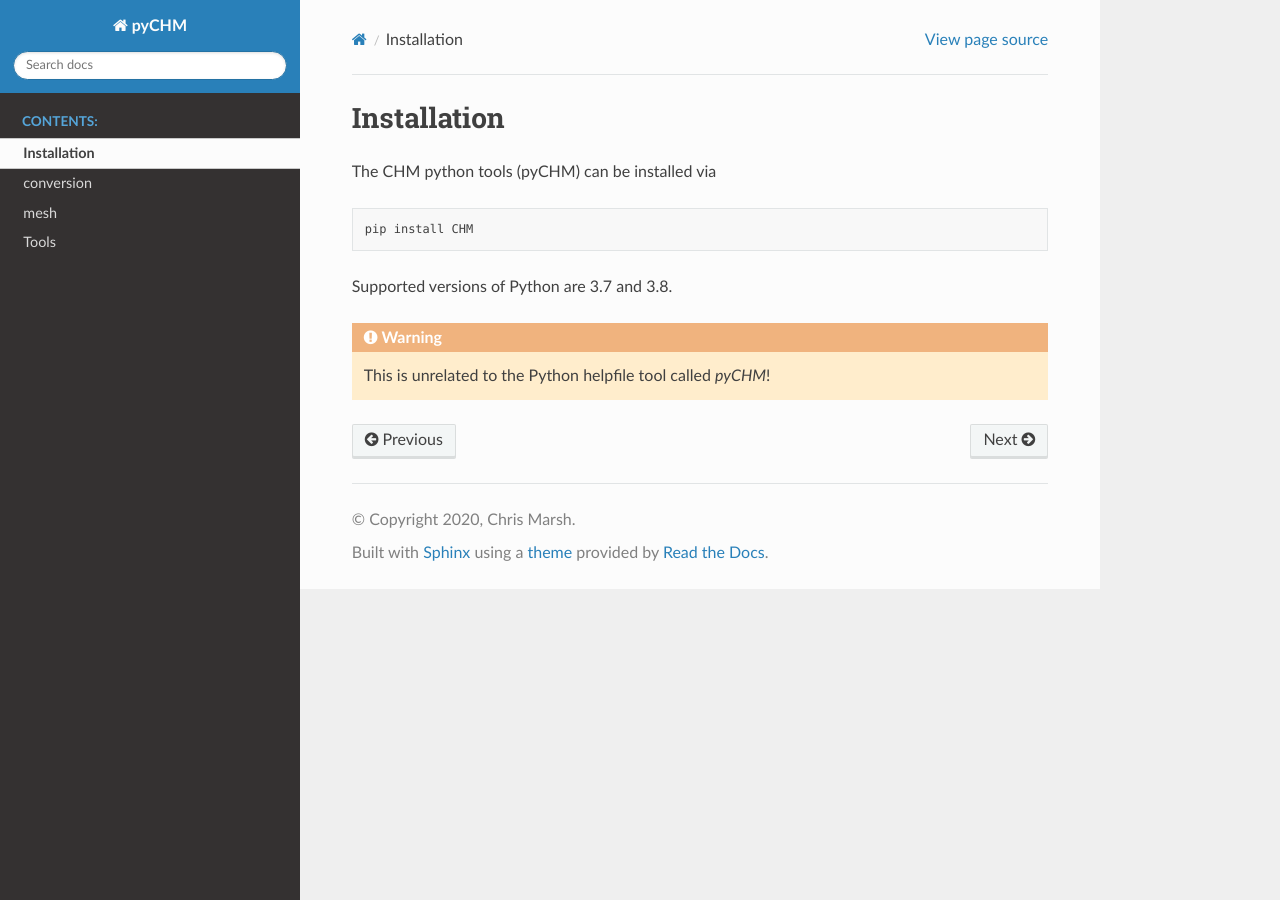
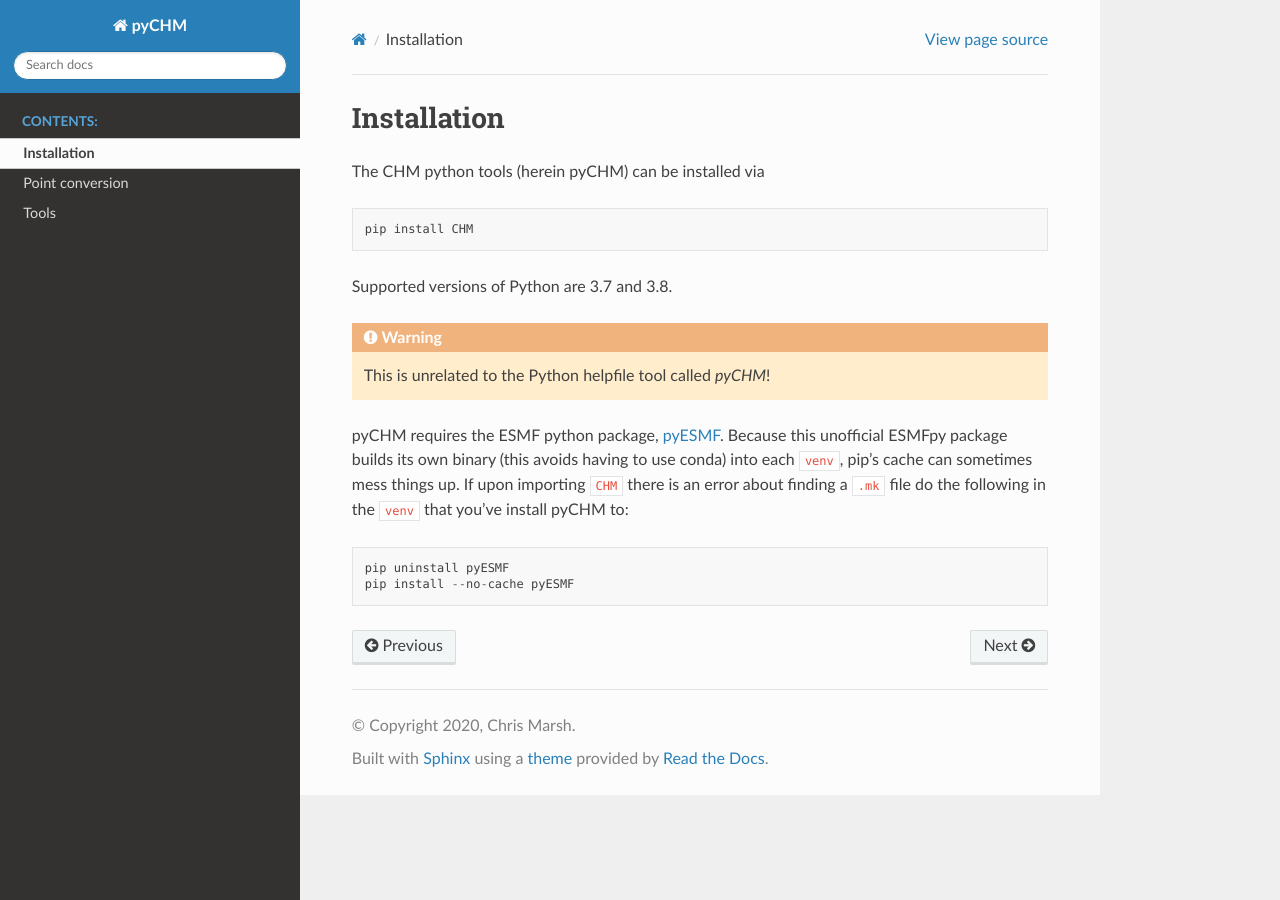
Before and after one commit to Chrismarsh/pyCHM, a Sphinx documentation site: the page built from docs/installation.rst, in a window 1280 px wide. Built offline with Sphinx 7.4.7 and the Read the Docs theme 2.0.0, drawn with Linux system fonts in a browser that asks for light colours; pages that are not in the unit, such as notebooks, are missing from menus.

Commit message:
Update RTD requirements for full build

```diff
--- a/docs/index.rst
+++ b/docs/index.rst
@@ -6,13 +6,16 @@
 Welcome to pyCHM's documentation!
 =================================
 
+This Python package provides python tooling for working with the `Canadian Hydrological Model (CHM) <https://chm.readthedocs.io/en/dev/>`_.
+
 .. toctree::
    :maxdepth: 2
    :caption: Contents:
    :hidden:
 
    installation
-   pyCHM
+   vtu
+   ptconversion
    tools
 
 
--- a/docs/installation.rst
+++ b/docs/installation.rst
@@ -1,7 +1,7 @@
 Installation
 =================================
 
-The CHM python tools (pyCHM) can be installed via
+The CHM python tools (herein pyCHM) can be installed via
 
 ::
 
@@ -13,3 +13,12 @@
 .. warning::
 
    This is unrelated to the Python helpfile tool called `pyCHM`!
+
+pyCHM requires the ESMF python package, `pyESMF <https://github.com/Chrismarsh/pyESMF>`_. Because this unofficial
+ESMFpy package builds its own binary (this avoids having to use conda) into each ``venv``, pip's cache can sometimes mess things up. If
+upon importing ``CHM`` there is an error about finding a ``.mk`` file do the following in the ``venv`` that you've install pyCHM to:
+
+::
+
+    pip uninstall pyESMF
+    pip install --no-cache pyESMF
--- /dev/null
+++ b/docs/ptconversion.rst
@@ -0,0 +1,5 @@
+Point conversion
+===================
+
+.. automodule:: CHM.conversion
+    :members:
```
Also changed, not shown: docs/pyCHM.rst (deleted, +0 -10 lines), .readthedocs.yml, 1 other file.
